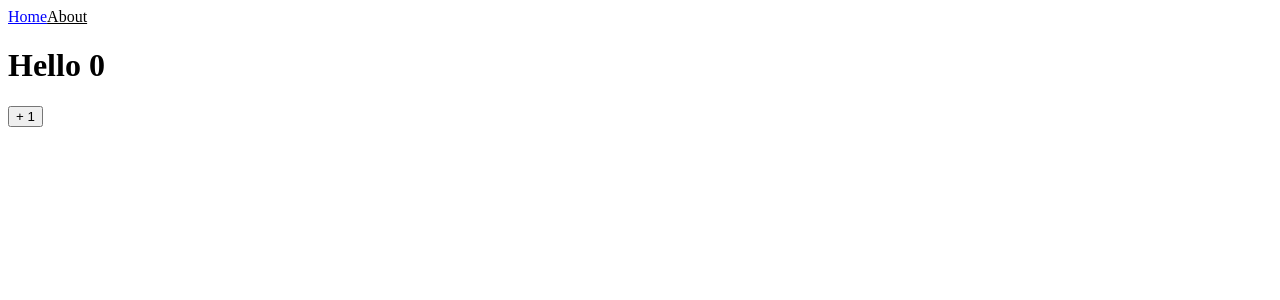
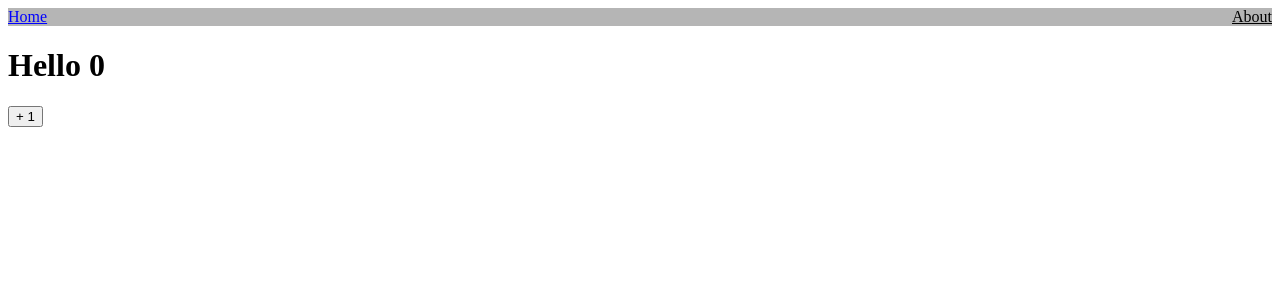
Before and after one commit to ilmerry/study-nextjs, a Next.js app in the folder next-intro/: page / in a window 1280 px wide. Shown: the top 300 px of the page. Built offline with nearby package versions, Linux system fonts and the light colour scheme.

Commit message:
Feat: css modules

```diff
--- a/next-intro/components/NavBar.js
+++ b/next-intro/components/NavBar.js
@@ -1,17 +1,18 @@
 import Link from "next/link";
-import {useRouter} from "next/router"
+import {useRouter} from "next/router";
+import styles from "./NavBar.module.css";
 
 export default function NavBar() {
   const router = useRouter();
 
   return (
-    <div>
+    <nav className={styles.nav}>
       <Link href="/">
         <a style={{ color: router.pathname === "/" ? "blue": "black"}}>Home</a>
       </Link>
       <Link href="/about">
         <a style={{ color: router.pathname === "/about" ? "blue": "black"}}>About</a>
       </Link>
-    </div>
+    </nav>
   )
 }
--- /dev/null
+++ b/next-intro/components/NavBar.module.css
@@ -0,0 +1,5 @@
+.nav {
+    display: flex;
+    justify-content: space-between;
+    background-color: rgb(181, 181, 181);
+}
```
